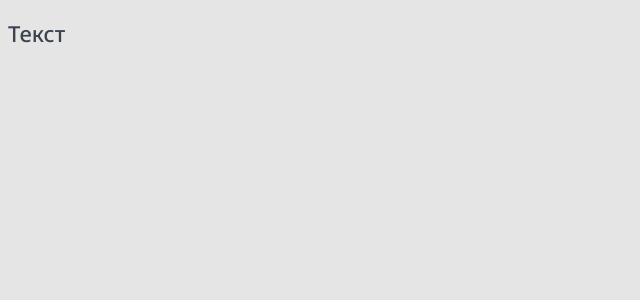
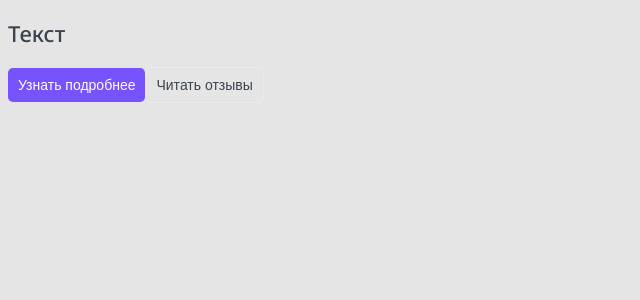
Before and after one commit to uzhas76064/top-app, a Next.js app: page / in a window 1280 px wide. Shown: the top 300 px of the page, without its empty margins (0-640 px from the left). Built offline with nearby package versions, Linux system fonts and the light colour scheme.

Commit message:
Added button component and styles

```diff
--- a/package.json
+++ b/package.json
@@ -12,6 +12,7 @@
     "@types/node": "18.14.2",
     "@types/react": "18.0.28",
     "@types/react-dom": "18.0.11",
+    "classnames": "^2.3.2",
     "eslint": "8.35.0",
     "eslint-config-next": "13.2.1",
     "next": "13.2.1",
--- /dev/null
+++ b/src/components/Button/Button.module.css
@@ -0,0 +1,34 @@
+.button {
+    box-sizing: border-box;
+    display: inline-block;
+    font-style: normal;
+    font-weight: 400;
+    font-size: 14px;
+    line-height: 14px;
+    text-align: center;
+    color: var(--white);
+    padding: 10px;
+    border-radius: 5px;
+}
+
+.primary {
+    background-color: var(--primary);
+    border: none;
+    transition: all .2s;
+}
+
+.primary:hover {
+    background-color: var(--primary-hover);
+}
+
+.ghost {
+    background: none;
+    color: var(--black);
+    border: 1px solid var(--gray-light);
+    transition: all .2s;
+}
+
+.ghost:hover {
+    color: var(--white);
+    background-color: var(--primary);
+}
--- /dev/null
+++ b/src/components/Button/Button.props.ts
@@ -0,0 +1,6 @@
+import {ReactNode} from "react";
+
+export interface ButtonProps {
+    children: ReactNode;
+    appearance: 'primary' | 'ghost';
+}
--- /dev/null
+++ b/src/components/Button/Button.tsx
@@ -0,0 +1,16 @@
+import React from "react";
+import {ButtonProps} from "@/components/Button/Button.props";
+import styles from './Button.module.css';
+import cn from 'classnames';
+
+export const Button = ({children, appearance}: ButtonProps):JSX.Element => {
+    return (
+        <button
+        className={cn(styles.button, {
+            [styles.primary]: appearance === 'primary',
+            [styles.ghost]: appearance === 'ghost'
+        })}>
+            {children}
+        </button>
+    )
+}
--- a/src/components/index.tsx
+++ b/src/components/index.tsx
@@ -1,2 +1,3 @@
 // @ts-ignore
 export * from "./Headers/Headers";
+export * from "./Button/Button";
--- a/src/pages/index.tsx
+++ b/src/pages/index.tsx
@@ -1,5 +1,6 @@
 import { Inter } from 'next/font/google';
 import {Headers} from "@/components";
+import {Button} from "@/components";
 
 const inter = Inter({ subsets: ['latin'] })
 
@@ -8,6 +9,8 @@
     <>
       <main >
           <Headers tag='h2'>Текст</Headers>
+          <Button appearance={'primary'}>Узнать подробнее</Button>
+          <Button appearance={'ghost'}>Читать отзывы</Button>
       </main>
     </>
   )
--- a/src/styles/globals.css
+++ b/src/styles/globals.css
@@ -5,6 +5,8 @@
 	--red: #DE0000;
 	--green-light: #C8F8E4;
 	--green:#1DC37E;
+	--gray-light: #EBEBEB;
+	--primary-hover: #3737fc;
 	--font-family: 'Noto Sans', sans-serif;
 
 }
```
